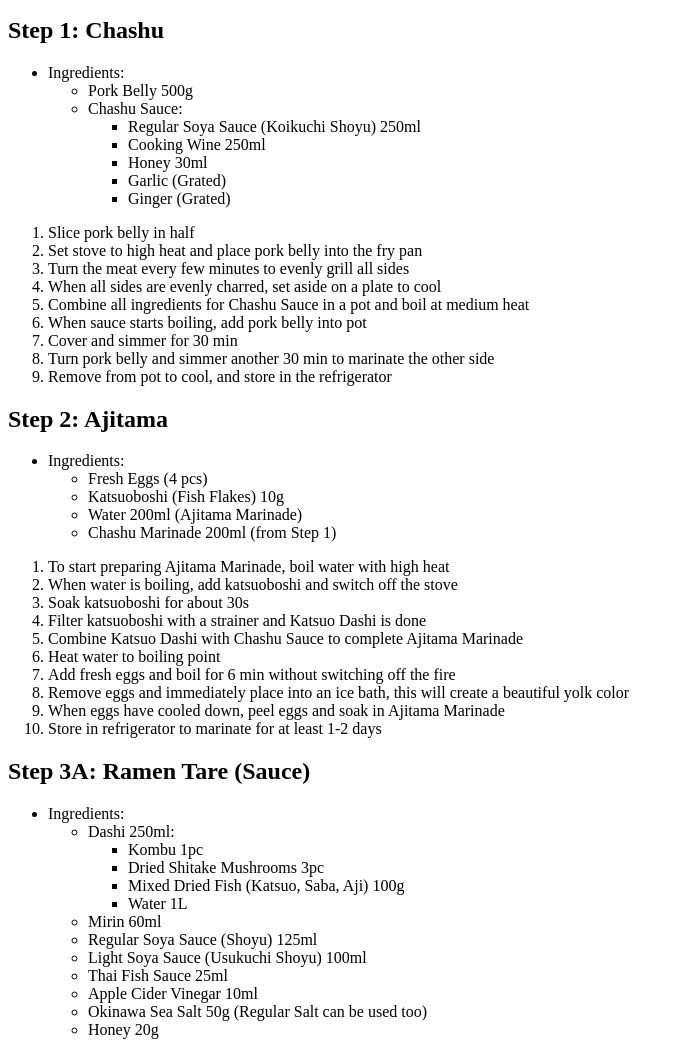
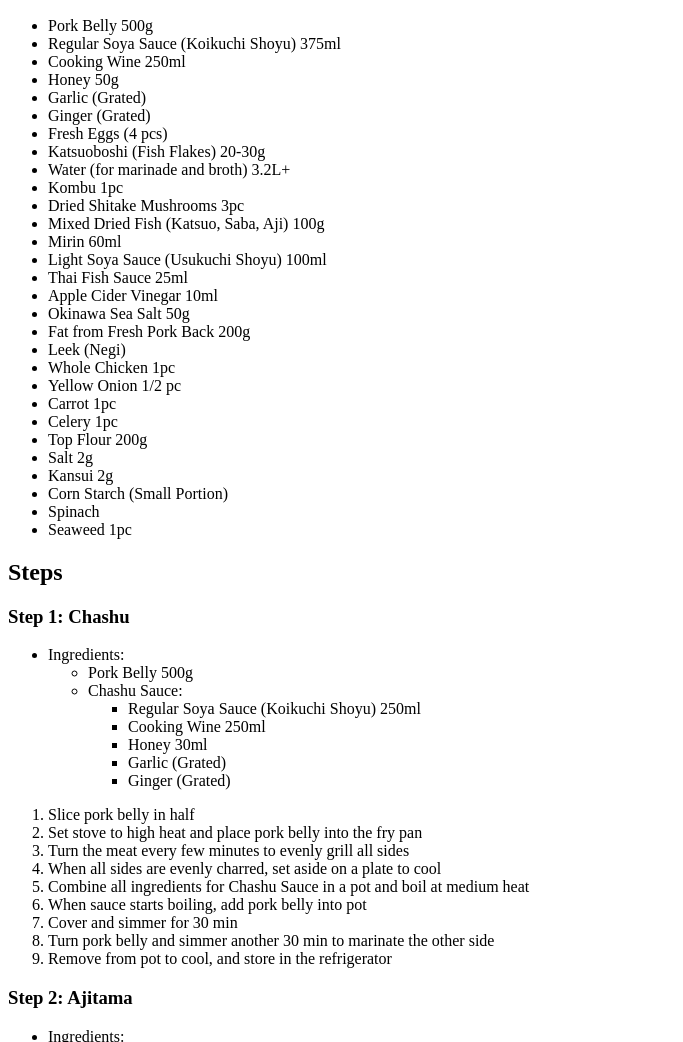
Before and after one commit to jellybrigade/odin-recipes, a plain HTML site: page recipes/ramen.html in a window 1280 px wide. Shown: the part 563-1605 px from the top of the page, without its empty margins (0-683 px from the left). Drawn offline with Linux system fonts and the light colour scheme.

Commit message:
Changed wording of "Steps", improved layout of Ramen and added missing instructions.

```diff
--- a/recipes/ramen.html
+++ b/recipes/ramen.html
@@ -13,9 +13,39 @@
         A delicious bowl of ramen.
     </figcaption>
     <h2>Ingredients</h2>
-
-
-    <h2>Step 1: Chashu</h2>
+    <ul>
+        <li>Pork Belly 500g</li>
+        <li>Regular Soya Sauce (Koikuchi Shoyu) 375ml</li>
+        <li>Cooking Wine 250ml</li>
+        <li>Honey 50g</li>
+        <li>Garlic (Grated)</li>
+        <li>Ginger (Grated)</li>
+        <li>Fresh Eggs (4 pcs)</li>
+        <li>Katsuoboshi (Fish Flakes) 20-30g</li>
+        <li>Water (for marinade and broth) 3.2L+</li>
+        <li>Kombu 1pc</li>
+        <li>Dried Shitake Mushrooms 3pc</li>
+        <li>Mixed Dried Fish (Katsuo, Saba, Aji) 100g</li>
+        <li>Mirin 60ml</li>
+        <li>Light Soya Sauce (Usukuchi Shoyu) 100ml</li>
+        <li>Thai Fish Sauce 25ml</li>
+        <li>Apple Cider Vinegar 10ml</li>
+        <li>Okinawa Sea Salt 50g</li>
+        <li>Fat from Fresh Pork Back 200g</li>
+        <li>Leek (Negi)</li>
+        <li>Whole Chicken 1pc</li>
+        <li>Yellow Onion 1/2 pc</li>
+        <li>Carrot 1pc</li>
+        <li>Celery 1pc</li>
+        <li>Top Flour 200g</li>
+        <li>Salt 2g</li>
+        <li>Kansui 2g</li>
+        <li>Corn Starch (Small Portion)</li>
+        <li>Spinach</li>
+        <li>Seaweed 1pc</li>
+    </ul>
+    <h2>Steps</h2>
+    <h3>Step 1: Chashu</h3>
     <ul>
         <li>Ingredients:
             <ul>
@@ -44,7 +74,7 @@
         <li>Remove from pot to cool, and store in the refrigerator</li>
     </ol>
 
-    <h2>Step 2: Ajitama</h2>
+    <h3>Step 2: Ajitama</h3>
     <ul>
         <li>Ingredients:
             <ul>
@@ -67,7 +97,7 @@
         <li>When eggs have cooled down, peel eggs and soak in Ajitama Marinade</li>
         <li>Store in refrigerator to marinate for at least 1-2 days</li>
     </ol>
-    <h2>Step 3A: Ramen Tare (Sauce)</h2>
+    <h3>Step 3A: Ramen Tare (Sauce)</h3>
     <ul>
         <li>Ingredients:
             <ul>
@@ -104,7 +134,7 @@
         <li>When mixture boils, turn off the stove and let Ramen Tare cool down before setting aside</li>
     </ol>
 
-    <h2>Step 3B: Negi Oil</h2>
+    <h3>Step 3B: Negi Oil</h3>
     <ul>
         <li>Ingredients:
             <ul>
@@ -130,7 +160,7 @@
         <li>Place saucepan into an ice bath and stir to cool</li>
     </ol>
 
-    <h2>Step 4: Chicken Soup (Broth)</h2>
+    <h3>Step 4: Chicken Soup (Broth)</h3>
     <ul>
         <li>Ingredients:
             <ul>
@@ -154,7 +184,7 @@
         <li>Strain chicken soup into a bowl placed in an ice bath to cool, then set aside</li>
     </ol>
 
-    <h2>Step 5: Noodle</h2>
+    <h3>Step 5: Noodle</h3>
     <ul>
         <li>Ingredients:
             <ul>
@@ -178,7 +208,7 @@
         <li>Add corn starch and switch to noodle dial to cut noodles</li>
     </ol>
 
-    <h2>Step 6: Ramen Topping</h2>
+    <h3>Step 6: Ramen Topping</h3>
     <ul>
         <li>Ingredients:
             <ul>
@@ -197,7 +227,7 @@
         <li>Slice chashu (2-3 pieces per serving)</li>
     </ol>
 
-    <h2>Step 7: Shoyu Ramen</h2>
+    <h3>Step 7: Shoyu Ramen</h3>
     <ol>
         <li>Reheat chicken soup on stove</li>
         <li>Add 25ml Ramen Tare (Sauce) to serving bowl</li>
```
Also changed, not shown: recipes/egg-fried-rice.html (+1 -1 lines), recipes/pho.html (+1 -1 lines).
